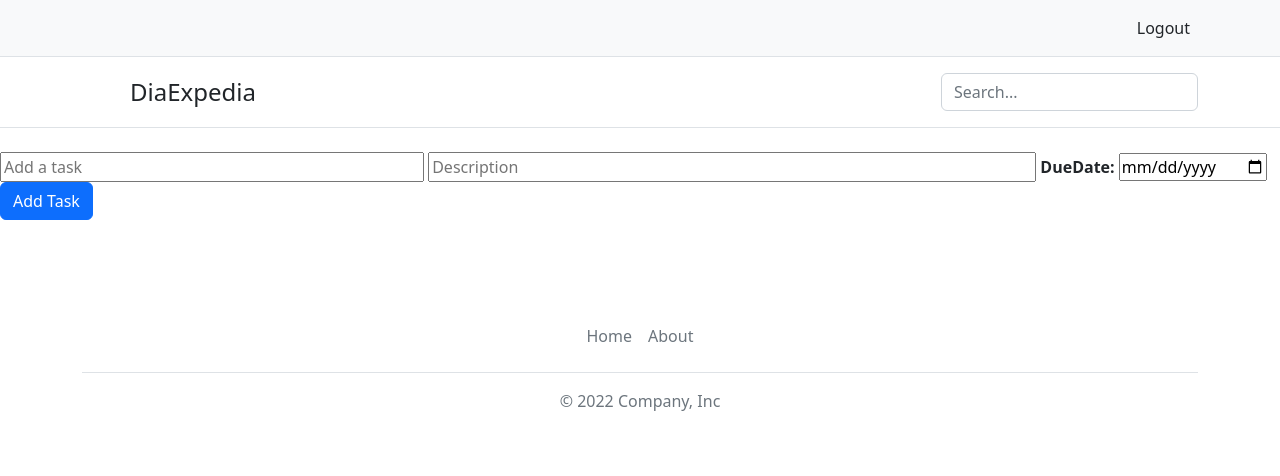
After one commit to Chay555/490-Group3-ToDoProj-HCJ, a PHP site: page /todos.php in a window 1280 px wide. The commit adds this page. Shown: the top 476 px of the page. Run offline with PHP 8.4, Linux system fonts and the light colour scheme.

Commit message:
Final Presentation Changes
Final Presentation Changes

```diff
--- a/index.php
+++ b/index.php
@@ -26,7 +26,7 @@ session_start();
   <header class="py-3 mb-4 border-bottom">
     <div class="container d-flex flex-wrap justify-content-center">
       <svg class="bi me-2" width="40" height="32">
-        <span class="fs-4">DiaExpedia - Journal </span>
+        <span class="fs-4">DiaExpedia</span>
       </svg>
     </div>
   </header>
--- a/indexSignup.php
+++ b/indexSignup.php
@@ -27,7 +27,7 @@
       <svg class="bi me-2" width="40" height="32">
         <use xlink:href="#bootstrap"></use>
       </svg>
-	  <span class="fs-4">DiaExpedia - Daily Journal!</span>
+	  <span class="fs-4">DiaExpedia</span>
     </a>
   </div>
 
--- /dev/null
+++ b/style.css
@@ -0,0 +1,6 @@
+.success {color: #006100;}
+.error {color: #AD0000;}
+nav a {
+    padding: 10px;
+    border: 2px solid #000000;
+}
--- /dev/null
+++ b/todos.php
@@ -0,0 +1,51 @@
+<!doctype html>
+<html lang="en">
+  <head>
+    <meta charset="utf-8">
+    <meta name="viewport" content="width=device-width, initial-scale=1">
+    <title>DiaExpedia</title>
+    <link href="https://cdn.jsdelivr.net/npm/bootstrap@5.2.2/dist/css/bootstrap.min.css" rel="stylesheet" integrity="sha384-Zenh87qX5JnK2Jl0vWa8Ck2rdkQ2Bzep5IDxbcnCeuOxjzrPF/et3URy9Bv1WTRi" crossorigin="anonymous">
+  </head>
+  <body>
+  <nav class="py-2 bg-light border-bottom">
+    <div class="container d-flex flex-wrap">
+      <ul class="nav me-auto">
+
+      </ul>
+      <ul class="nav">
+        <li class="nav-item"><a href="#" class="nav-link link-dark px-2">Logout</a></li>
+      </ul>
+    </div>
+  </nav>
+  <header class="py-3 mb-4 border-bottom">
+    <div class="container d-flex flex-wrap justify-content-center">
+      <a href="/" class="d-flex align-items-center mb-3 mb-lg-0 me-lg-auto text-dark text-decoration-none">
+        <svg class="bi me-2" width="40" height="32"><use xlink:href="#bootstrap"></use></svg>
+        <span class="fs-4">DiaExpedia</span>
+      </a>
+      <form class="col-12 col-lg-auto mb-3 mb-lg-0" role="search">
+        <input type="search" class="form-control" placeholder="Search..." aria-label="Search">
+      </form>
+    </div>
+  </header>
+    <script src="https://cdn.jsdelivr.net/npm/bootstrap@5.2.2/dist/js/bootstrap.bundle.min.js" integrity="sha384-OERcA2EqjJCMA+/3y+gxIOqMEjwtxJY7qPCqsdltbNJuaOe923+mo//f6V8Qbsw3" crossorigin="anonymous"></script>
+    <form name="form" id="form" method="post" action="database.php">
+
+            <!--task-->
+            <input type="text" name="name" id="task" size="40" placeholder="Add a task">
+            <input type="text" name="description" id="description" size="60" placeholder="Description">
+            <label for="date"><strong>DueDate: </strong></label>
+            <input type="date" class="date" name="due_date">
+            <button type="submit" class="btn btn-primary">Add Task</button>
+        </form>
+  </body>
+  <div class="container">
+  <footer class="py-5 my-5">
+    <ul class="nav justify-content-center border-bottom pb-3 mb-3">
+      <li class="nav-item"><a href="#" class="nav-link px-2 text-muted">Home</a></li>
+      <li class="nav-item"><a href="#" class="nav-link px-2 text-muted">About</a></li>
+    </ul>
+    <p class="text-center text-muted">© 2022 Company, Inc</p>
+  </footer>
+</div>
+</html>
```
Also changed, not shown: applications.html (added, +79 -0 lines), bitnami.css (added, +15 -0 lines), favicon.ico (added).
